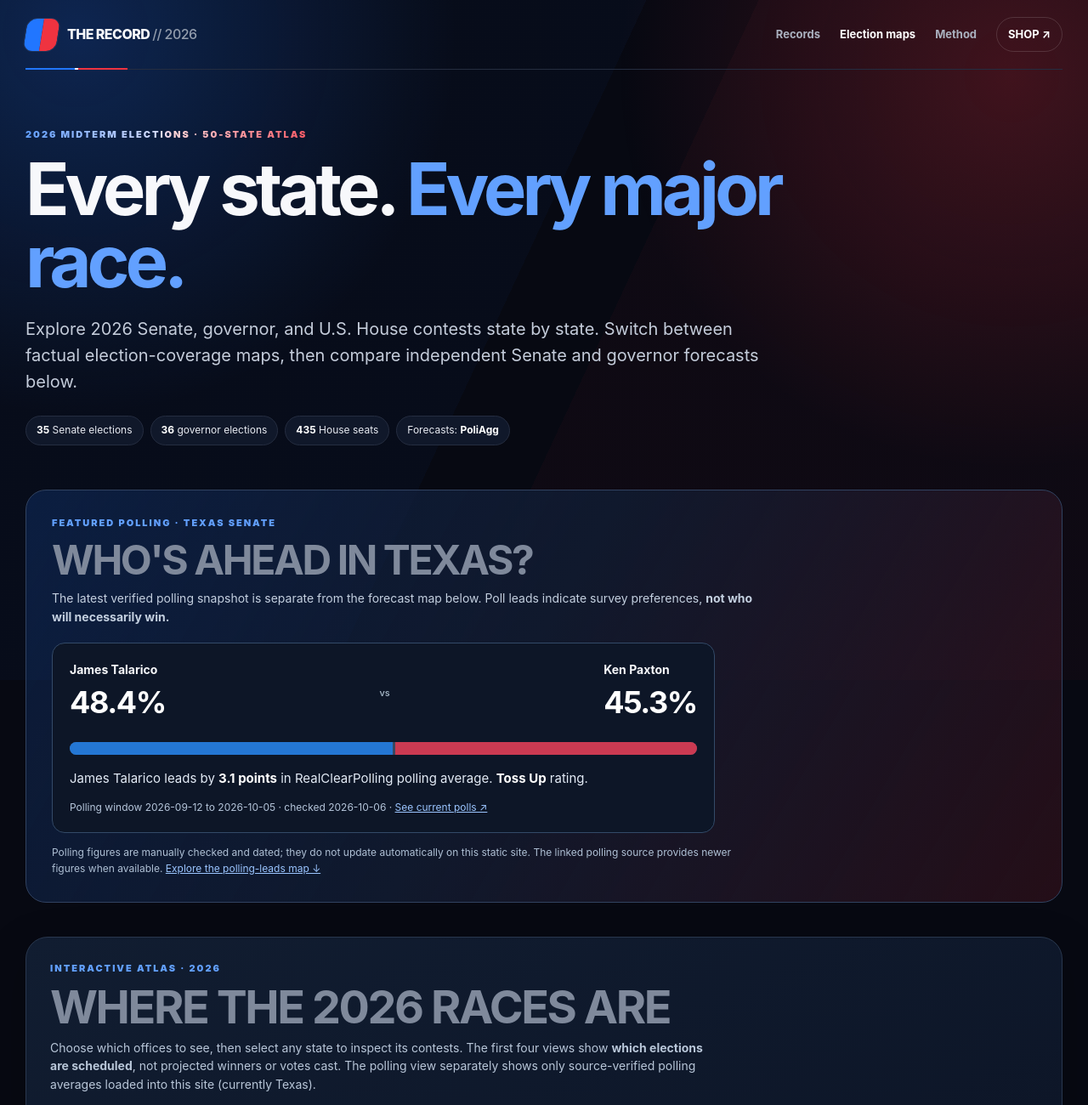
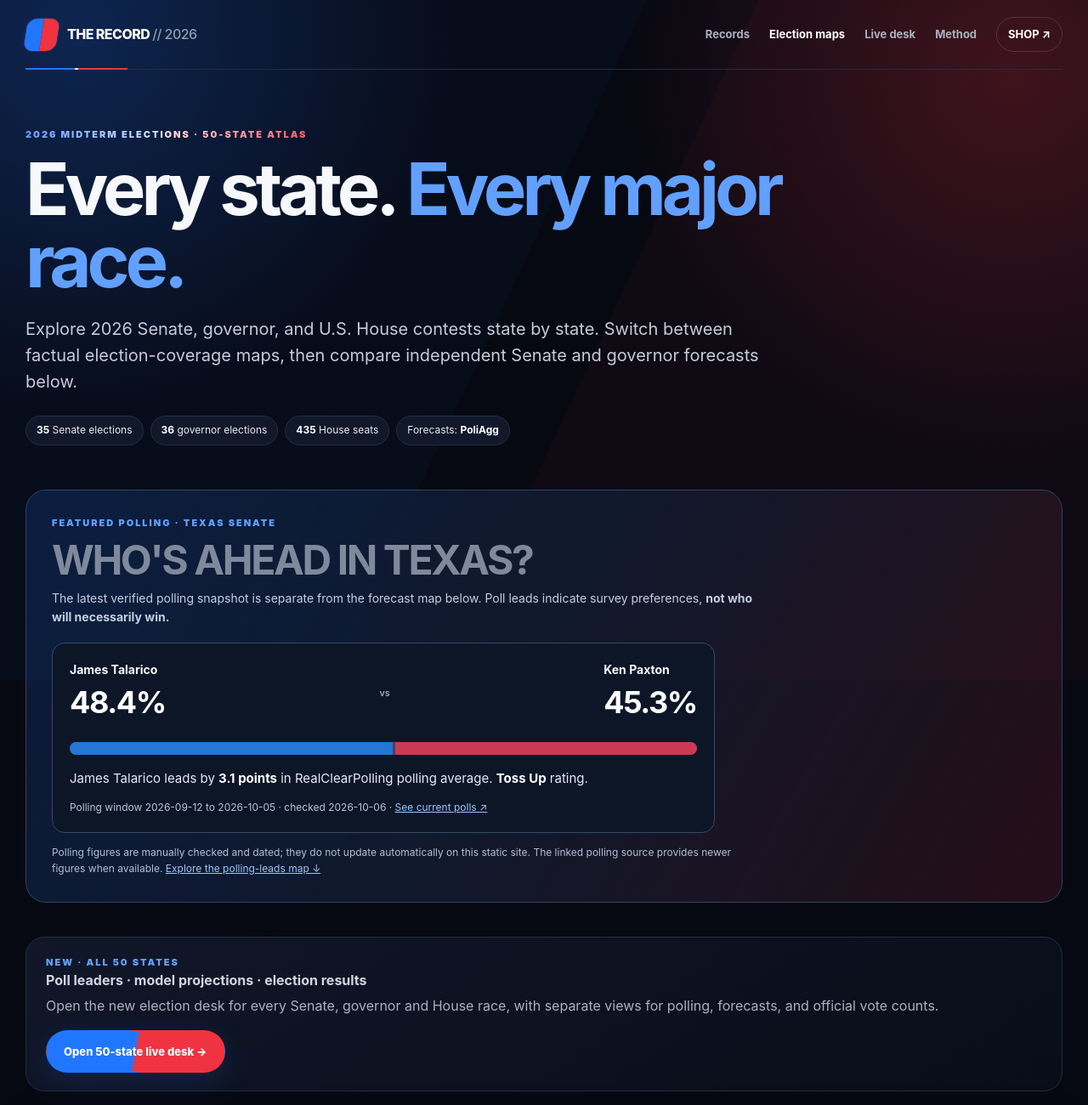
Before and after one commit to Aphexflip/indiana-2026-voter-guide, a website: page public/senate-map.html in a window 1280 px wide. Shown: the top 1300 px of the page at 85% size. Drawn offline with Linux system fonts and the light colour scheme.

Commit message:
feat: link to full election desk from classic maps

```diff
--- a/public/senate-map.html
+++ b/public/senate-map.html
@@ -52,7 +52,7 @@
 <div class="site-shell">
 <nav class="topbar">
   <a class="brand" href="index.html"><span class="brand-mark"><i></i><i></i></span><span>THE RECORD <b>// 2026</b></span></a>
-  <div class="nav-links"><a href="index.html">Records</a><a href="senate-map.html" aria-current="page" style="color:#fff">Election maps</a><a href="method.html">Method</a><a class="shop-link" href="https://shop.rsymo.com">SHOP ↗</a></div>
+  <div class="nav-links"><a href="index.html">Records</a><a href="senate-map.html" aria-current="page" style="color:#fff">Election maps</a><a href="election-dashboard.html">Live desk</a><a href="method.html">Method</a><a class="shop-link" href="https://shop.rsymo.com">SHOP ↗</a></div>
 </nav>
 <main>
   <header class="senate-hero">
@@ -70,6 +70,11 @@
     <p class="poll-explain">Polling figures are manually checked and dated; they do not update automatically on this static site. The linked polling source provides newer figures when available. <a href="#explore-maps">Explore the polling-leads map ↓</a></p>
   </section>
 
+  <section class="scope-note" style="margin:8px 0 25px;display:flex;justify-content:space-between;align-items:center;flex-wrap:wrap">
+    <div><div class="eyebrow blue">NEW · ALL 50 STATES</div><strong>Poll leaders · model projections · election results</strong>
+    <p>Open the new election desk for every Senate, governor and House race, with separate views for polling, forecasts, and official vote counts.</p></div>
+    <a class="button primary" href="election-dashboard.html">Open 50-state live desk →</a>
+  </section>
   <section id="explore-maps" class="map-lab" aria-label="Interactive state election map explorer">
     <div class="eyebrow blue">INTERACTIVE ATLAS · 2026</div>
     <h2 id="mapModeTitle">Where the 2026 races are</h2>
```
